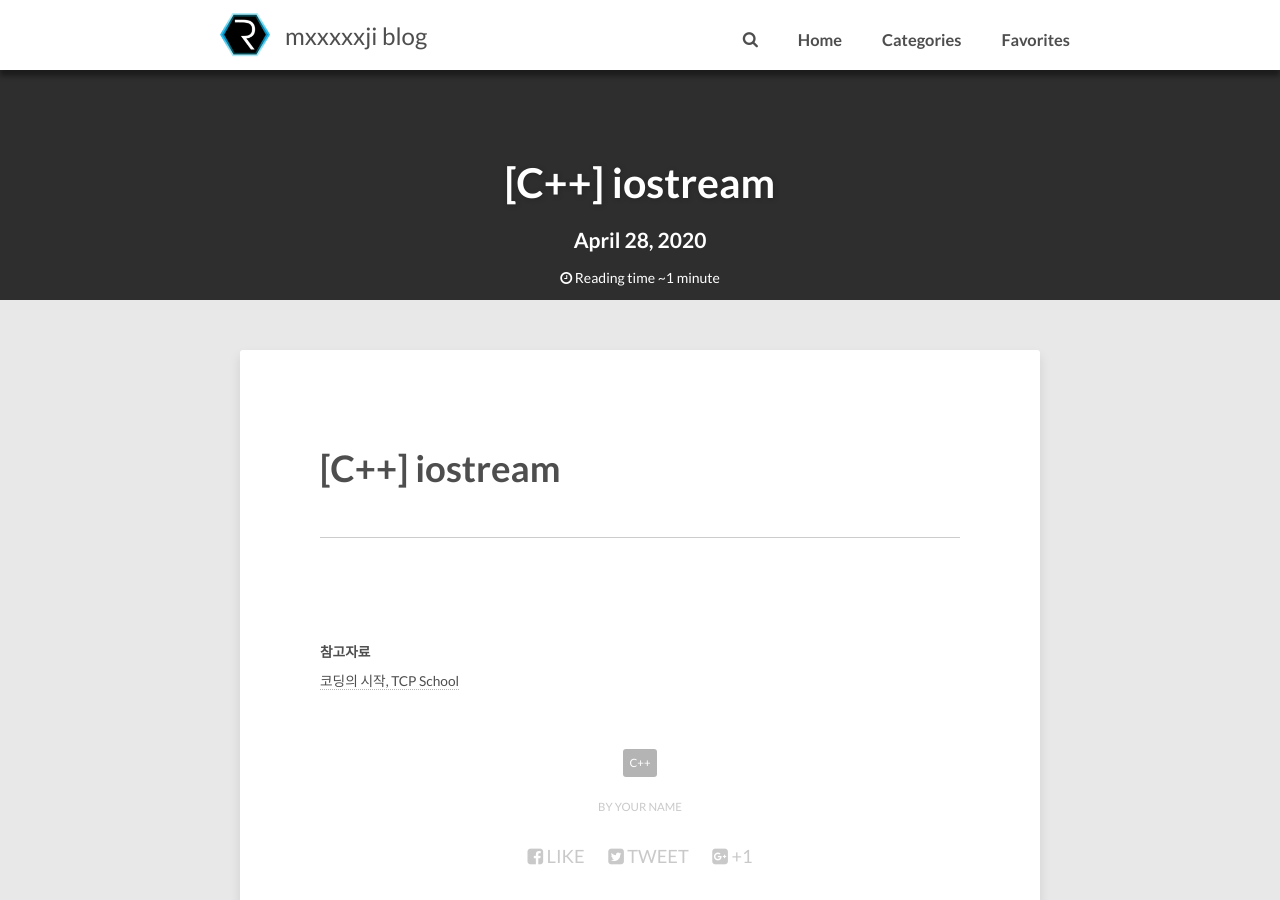
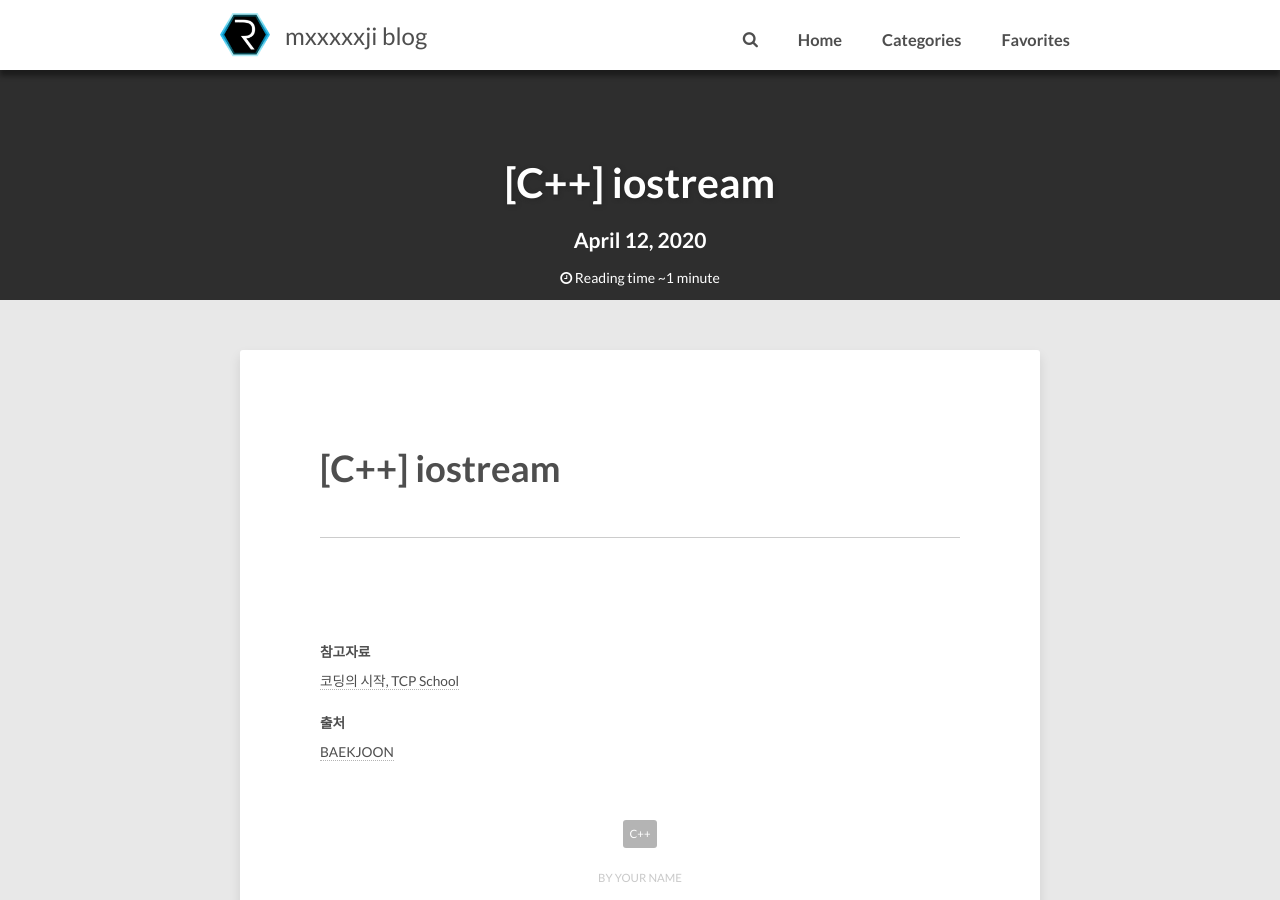
Before and after one commit to mxxxxxji/Mxxxxxji.github.io, a Jekyll site: the page built from _posts/2020-04-12-C++-20.클래스-post.md, in a window 1280 px wide and 900 px high. Built offline with Jekyll 4.4.1, drawn with Linux system fonts in a browser that asks for light colours; nearby versions of some CDN libraries; comment, search, counter and statistics services are not loaded.

Commit message:
Update and rename 2020-04-28-C++-20.클래스-post.md to 2020-04-12-C++-20.클래스-post.md

```diff
--- a/_posts/2020-04-28-C++-20.클래스-post.md
+++ b/_posts/2020-04-12-C++-20.클래스-post.md
@@ -11,4 +11,11 @@ categories: [C++]
 <br/>
 <br/>
 **참고자료**<br/>
-[코딩의 시작, TCP School](http://tcpschool.com/cpp/)
+[코딩의 시작, TCP School](http://tcpschool.com/cpp)
+
+
+
+
+
+**출처**<br/>
+[BAEKJOON](https://www.acmicpc.net/problem/10996)
```
